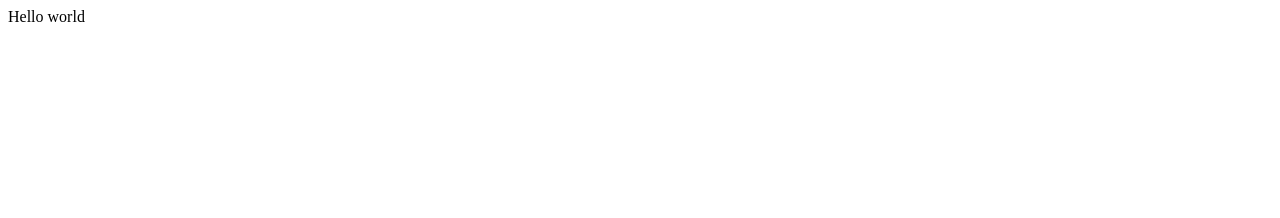
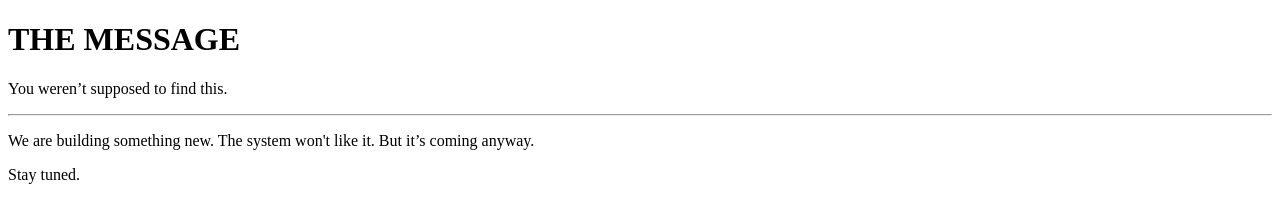
Before and after one commit to the-theseus-project/theseusproject.org, a plain HTML site: page index.html in a window 1280 px wide. Drawn offline with Linux system fonts and the light colour scheme.

Commit message:
Update index.html

```diff
--- a/index.html
+++ b/index.html
@@ -1 +1,22 @@
-<p> Hello world </p>
+<!DOCTYPE html>
+<html lang="en">
+<head>
+  <meta charset="UTF-8" />
+  <meta name="viewport" content="width=device-width, initial-scale=1.0" />
+  <title>The Message</title>
+  <link rel="stylesheet" href="style.css" />
+</head>
+<body>
+  <div class="container">
+    <h1>THE MESSAGE</h1>
+    <p class="subtitle">You weren’t supposed to find this.</p>
+    <hr />
+    <p>
+      We are building something new.
+      The system won't like it.
+      But it’s coming anyway.
+    </p>
+    <p class="cta">Stay tuned.</p>
+  </div>
+</body>
+</html>
```
